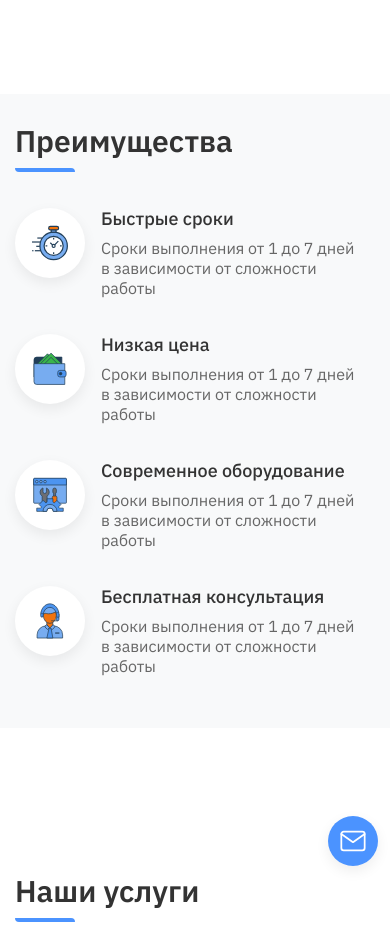
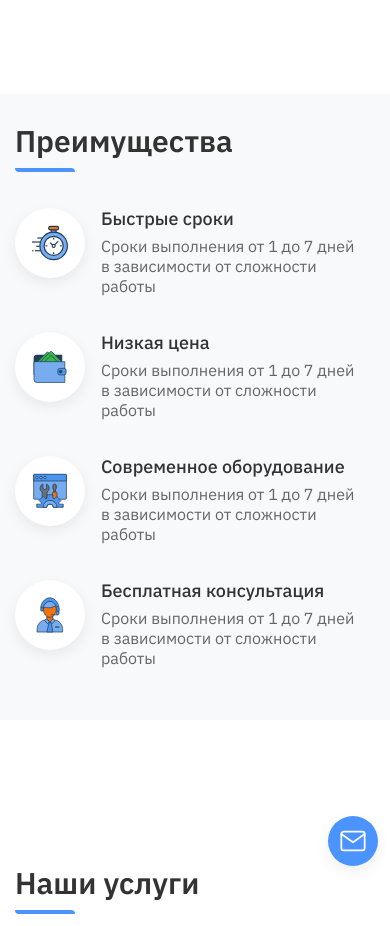
Before and after one commit to benjiman7/metalloved, a Django app: page / in a window 390 px wide. Shown: the part 1674-2600 px from the top of the page. Run offline with Django 4.2, Linux system fonts and the light colour scheme; data that the repository does not hold is empty.

Commit message:
Fix some fonts

```diff
--- a/metalloved/website/static/styles/style.css
+++ b/metalloved/website/static/styles/style.css
@@ -600,7 +600,7 @@ body {
 
 .main .advantages__list-item-title {
   font-weight: 500;
-  font-size: 18px;
+  font-size: 20px;
   line-height: 22px;
   color: #333333;
   padding-bottom: 8px;
@@ -608,7 +608,7 @@ body {
 
 .main .advantages__list-item-description {
   font-weight: 400;
-  font-size: 16px;
+  font-size: 18px;
   line-height: 26px;
   color: #666666;
 }
@@ -1514,7 +1514,18 @@ body {
     width: 840px;
   }
   .main .advantages__list-item-content {
-    width: 264px;
+    width: 278px;
+  }
+  .main .advantages__list-item-title {
+    font-weight: 500;
+    font-size: 18px;
+    line-height: 22px;
+    padding-bottom: 6px;
+  }
+  .main .advantages__list-item-description {
+    font-weight: 400;
+    font-size: 16px;
+    line-height: 26px;
   }
   .main .services__content {
     width: 840px;
@@ -2282,7 +2293,7 @@ body {
     margin-bottom: 36px;
   }
   .main .advantages__list-item-content {
-    width: 264px;
+    width: 274px;
   }
   .main .services__content {
     width: 360px;
--- a/metalloved/website/static/styles/style.scss
+++ b/metalloved/website/static/styles/style.scss
@@ -348,13 +348,13 @@
         }
 
         &__list-item-title {
-            @include font(500, 18px, 22px);
+            @include font(500, 20px, 22px);
             color: $text-title;
             padding-bottom: 8px;
         }
 
         &__list-item-description {
-            @include font(400, 16px, 26px);
+            @include font(400, 18px, 26px);
             color: $main-text;
         }
     }
@@ -990,7 +990,16 @@
             }
 
             &__list-item-content {
-                width: 264px;
+                width: 278px;
+            }
+
+            &__list-item-title {
+                @include font(500, 18px, 22px);
+                padding-bottom: 6px;
+            }
+
+            &__list-item-description {
+                @include font(400, 16px, 26px);
             }
         }
 
@@ -1732,7 +1741,7 @@
             }
 
             &__list-item-content {
-                width: 264px;
+                width: 274px;
             }
         }
 
```
Also changed, not shown: 1 other file.
